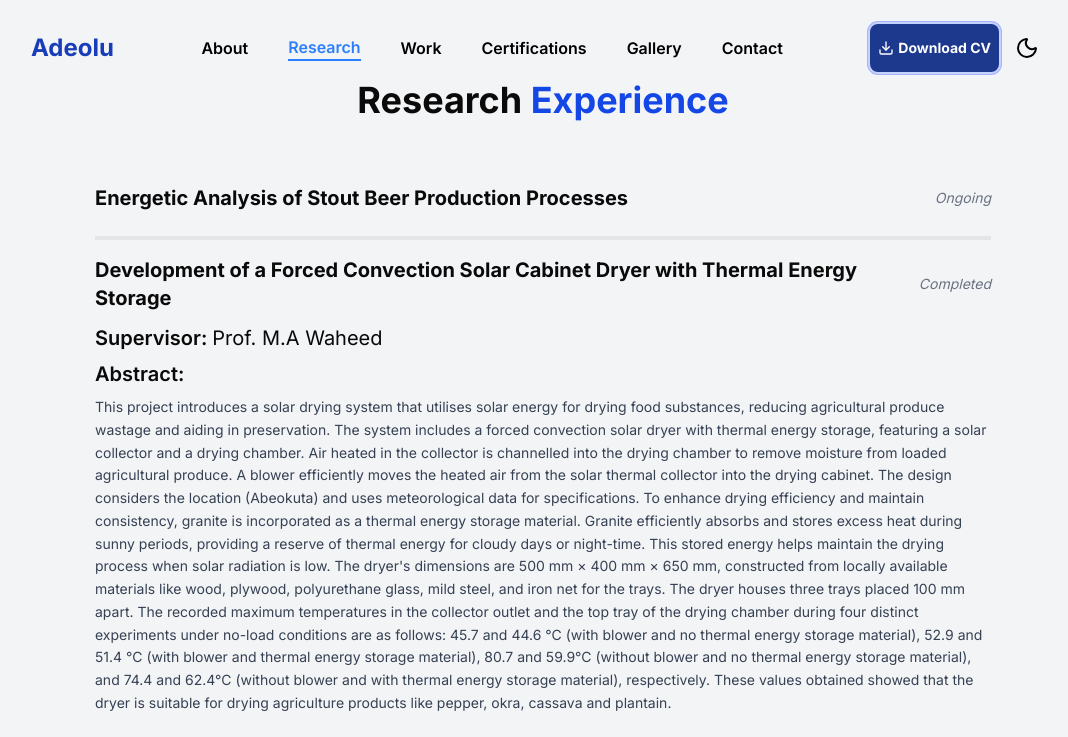
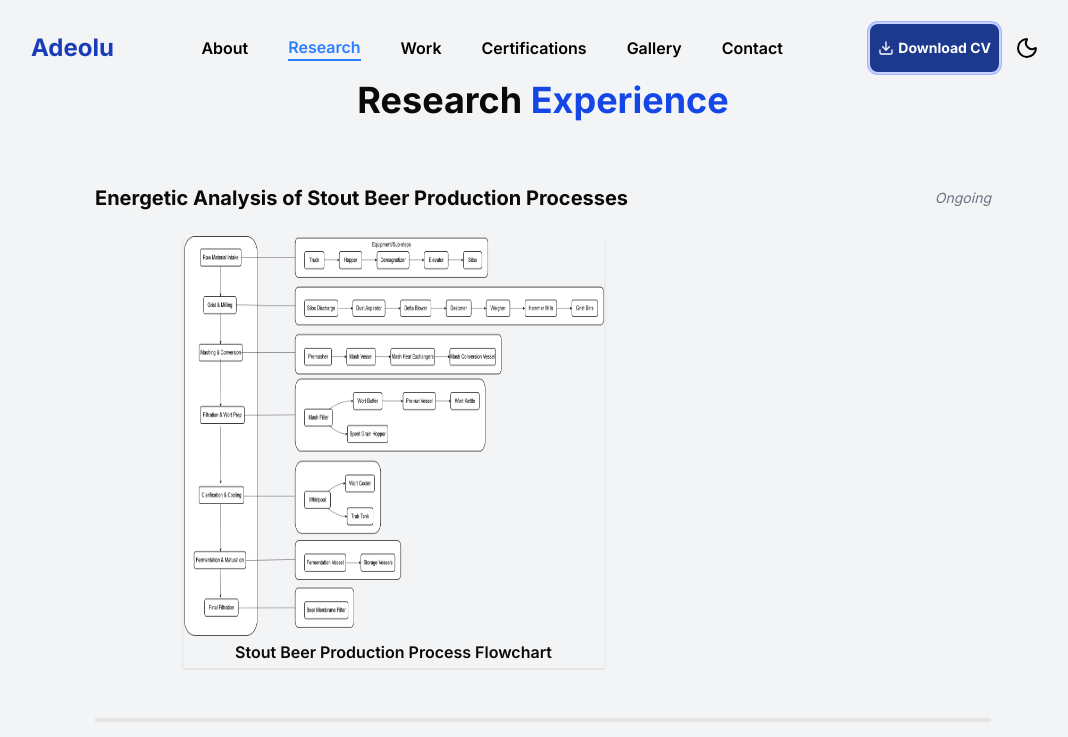
Before and after one commit to really-riel/AdeoluAcademicPortfolio, a Next.js app: page /research in a window 1280 px wide. Shown: the top 737 px of the page, without its empty margins (97-1165 px from the left). Built offline with nearby package versions, Linux system fonts and the light colour scheme.

Commit message:
updated research page
added image for stout beer paper

```diff
--- a/components/Research/Research.tsx
+++ b/components/Research/Research.tsx
@@ -48,7 +48,7 @@ const Research = () => {
                 <a
                   download
                   href={work.download}
-                  className="mt-4 inline-flex items-center gap-2 px-6 py-3 bg-blue-950 text-white font-bold rounded-md transition-all hover:bg-blue-800 ml-1"
+                  className={`mt-4  items-center gap-2 px-6 py-3 bg-blue-950 text-white font-bold rounded-md transition-all hover:bg-blue-800 ml-1 ${work.download === "" ? "hidden" : "inline-flex"}`}
                 >
                   <Download className="w-4 h-4" />
                   Paper
--- a/data.ts
+++ b/data.ts
@@ -476,6 +476,13 @@ export const researchWorks = [
     period: "Ongoing",
     description: "",
     download: "",
+    images: [
+      {
+        id: 1,
+        image: "/images/Research/Stout beer production Flow chart.png",
+        caption: "Stout Beer Production Process Flowchart",
+      },
+    ],
   },
   {
     title:
```
Also changed, not shown: public/images/Research/Stout beer production Flow chart.png (added).
